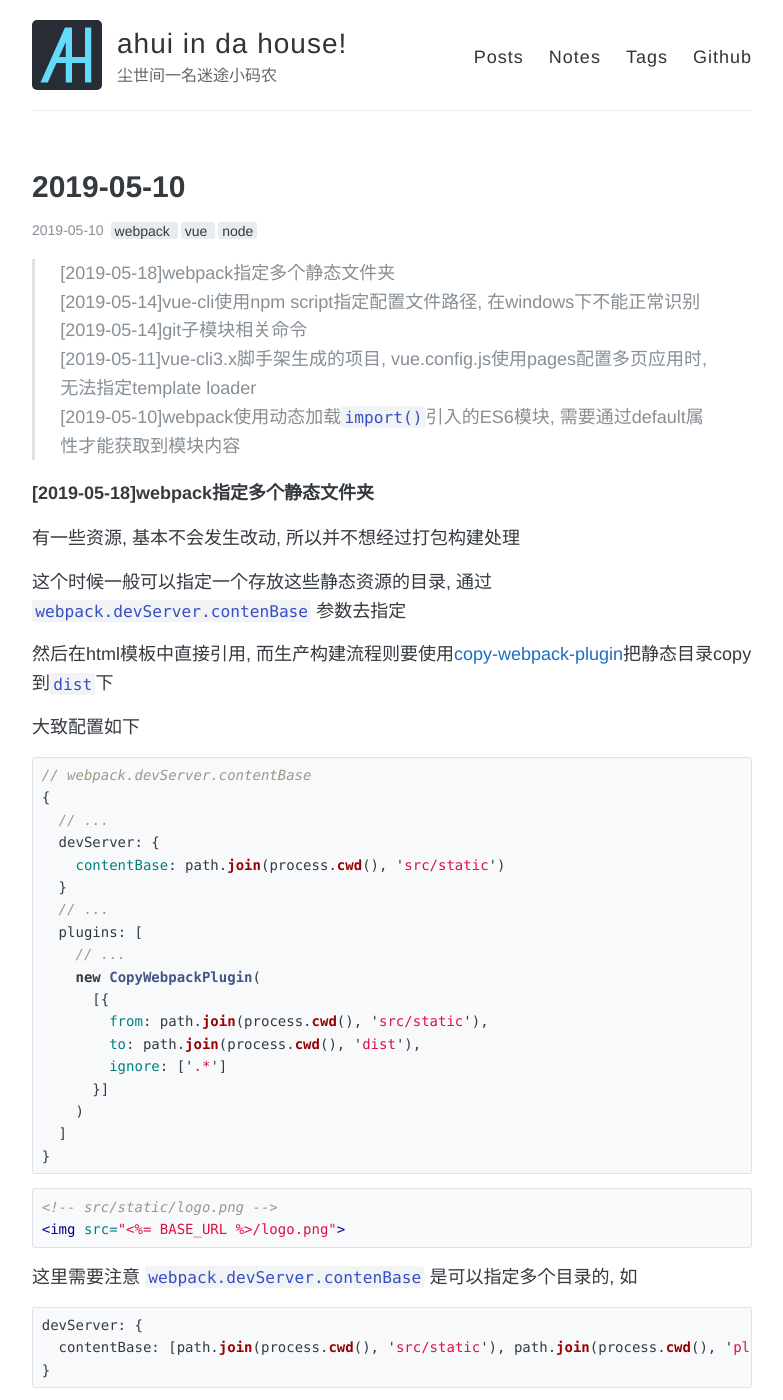
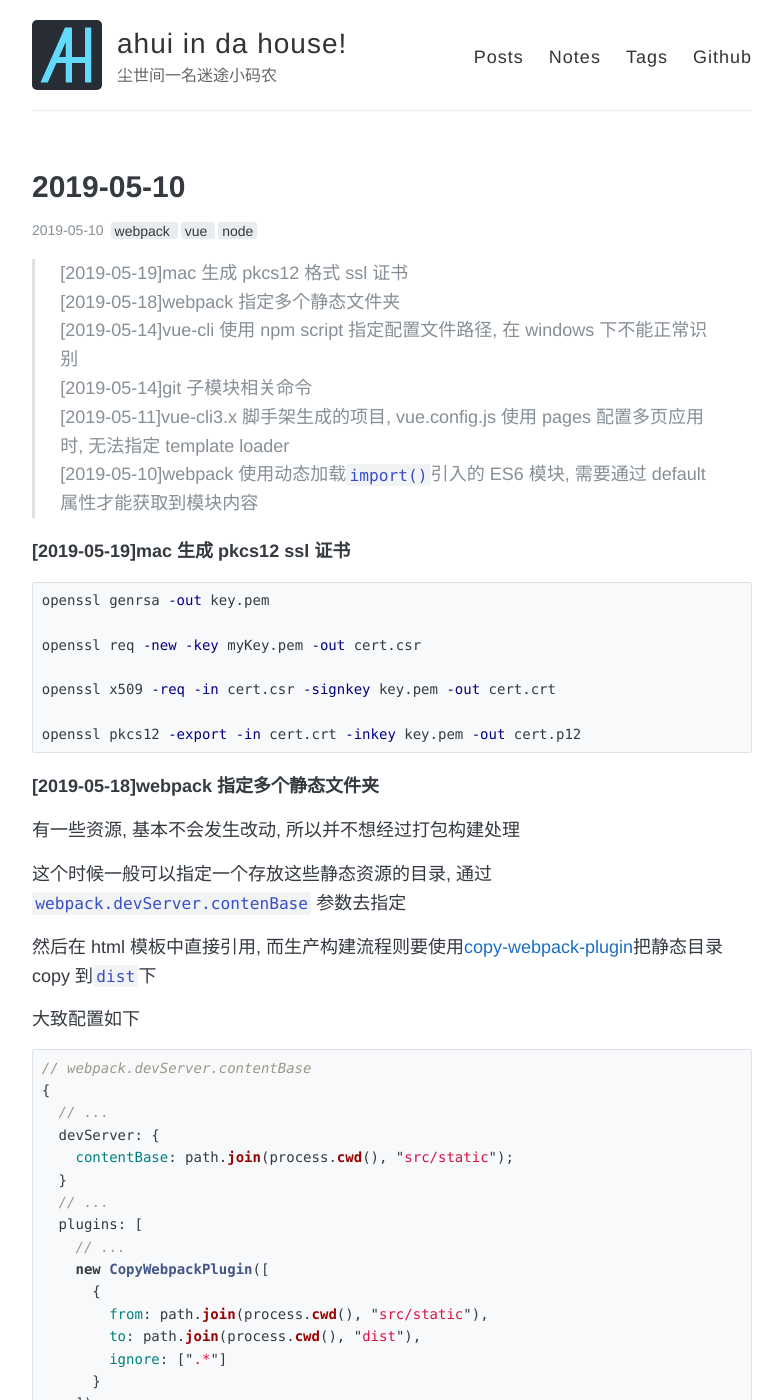
Before and after one commit to funkyLover/blog, a Jekyll site: the page built from notes/_posts/2020-05-10-notes.md, in a window 1280 px wide and 1400 px high. Shown: the whole window, without its empty margins (248-1031 px from the left). Built offline with Jekyll 4.4.1, drawn with Linux system fonts in a browser that asks for light colours; comment, search, counter and statistics services are not loaded; some of the changed text lies outside the part shown.

Commit message:
[note]add;

````diff
--- a/notes/_posts/2020-05-10-notes.md
+++ b/notes/_posts/2020-05-10-notes.md
@@ -7,19 +7,32 @@ comments: true
 share: true
 ---
 
-> [2019-05-18]webpack指定多个静态文件夹 <br>
-> [2019-05-14]vue-cli使用npm script指定配置文件路径, 在windows下不能正常识别 <br>
-> [2019-05-14]git子模块相关命令 <br>
-> [2019-05-11]vue-cli3.x脚手架生成的项目, vue.config.js使用pages配置多页应用时, 无法指定template loader <br>
-> [2019-05-10]webpack使用动态加载`import()`引入的ES6模块, 需要通过default属性才能获取到模块内容
+> [2019-05-19]mac 生成 pkcs12 格式 ssl 证书 <br>
+> [2019-05-18]webpack 指定多个静态文件夹 <br>
+> [2019-05-14]vue-cli 使用 npm script 指定配置文件路径, 在 windows 下不能正常识别 <br>
+> [2019-05-14]git 子模块相关命令 <br>
+> [2019-05-11]vue-cli3.x 脚手架生成的项目, vue.config.js 使用 pages 配置多页应用时, 无法指定 template loader <br>
+> [2019-05-10]webpack 使用动态加载`import()`引入的 ES6 模块, 需要通过 default 属性才能获取到模块内容
 
-##### [2019-05-18]webpack指定多个静态文件夹
+##### [2019-05-19]mac 生成 pkcs12 ssl 证书
+
+```bash
+openssl genrsa -out key.pem
+
+openssl req -new -key myKey.pem -out cert.csr
+
+openssl x509 -req -in cert.csr -signkey key.pem -out cert.crt
+
+openssl pkcs12 -export -in cert.crt -inkey key.pem -out cert.p12
+```
+
+##### [2019-05-18]webpack 指定多个静态文件夹
 
 有一些资源, 基本不会发生改动, 所以并不想经过打包构建处理
 
 这个时候一般可以指定一个存放这些静态资源的目录, 通过 `webpack.devServer.contenBase` 参数去指定
 
-然后在html模板中直接引用, 而生产构建流程则要使用[copy-webpack-plugin](https://github.com/webpack-contrib/copy-webpack-plugin)把静态目录copy到`dist`下
+然后在 html 模板中直接引用, 而生产构建流程则要使用[copy-webpack-plugin](https://github.com/webpack-contrib/copy-webpack-plugin)把静态目录 copy 到`dist`下
 
 大致配置如下
 
@@ -28,40 +41,43 @@ share: true
 {
   // ...
   devServer: {
-    contentBase: path.join(process.cwd(), 'src/static')
+    contentBase: path.join(process.cwd(), "src/static");
   }
   // ...
   plugins: [
     // ...
-    new CopyWebpackPlugin(
-      [{
-        from: path.join(process.cwd(), 'src/static'),
-        to: path.join(process.cwd(), 'dist'),
-        ignore: ['.*']
-      }]
-    )
-  ]
+    new CopyWebpackPlugin([
+      {
+        from: path.join(process.cwd(), "src/static"),
+        to: path.join(process.cwd(), "dist"),
+        ignore: [".*"]
+      }
+    ])
+  ];
 }
 ```
 
 ```html
 <!-- src/static/logo.png -->
-<img src="<%= BASE_URL %>/logo.png">
+<img src="<%= BASE_URL %>/logo.png" />
 ```
 
 这里需要注意 `webpack.devServer.contenBase` 是可以指定多个目录的, 如
 
 ```js
 devServer: {
-  contentBase: [path.join(process.cwd(), 'src/static'), path.join(process.cwd(), 'plugin')]
+  contentBase: [
+    path.join(process.cwd(), "src/static"),
+    path.join(process.cwd(), "plugin")
+  ];
 }
 ```
 
 如非必要的情况慎用此特性, 如果要使用就要小心维护避免两边出现同名文件
 
-##### [2019-05-14]vue-cli使用npm script指定配置文件路径, 在windows下不能正常识别
+##### [2019-05-14]vue-cli 使用 npm script 指定配置文件路径, 在 windows 下不能正常识别
 
-一开始使用vue-cli构建项目时, 使用下面的npm script去指定配置文件
+一开始使用 vue-cli 构建项目时, 使用下面的 npm script 去指定配置文件
 
 ```js
 scripts: {
@@ -69,7 +85,7 @@ scripts: {
 }
 ```
 
-使用上面写法, 在mac平台下没有出现问题, 结果在windows下翻车了
+使用上面写法, 在 mac 平台下没有出现问题, 结果在 windows 下翻车了
 
 首先想到的是通过命令设置`process.env`值时, 需要处理平台的兼容性, 就引入了`cross-env`
 
@@ -79,11 +95,11 @@ scripts: {
 }
 ```
 
-结果发现还是翻车了, 最终通过调试才发现, 原来windows下`process.env`中并没有`PWD`值
+结果发现还是翻车了, 最终通过调试才发现, 原来 windows 下`process.env`中并没有`PWD`值
 
-所以写在script中的`$PWD`并没有正确解析成当前项目路径, 进而导致配置文件拼接错误
+所以写在 script 中的`$PWD`并没有正确解析成当前项目路径, 进而导致配置文件拼接错误
 
-唯有把启动逻辑单独写了脚本, 再通过npm script调用, 最终改造如下
+唯有把启动逻辑单独写了脚本, 再通过 npm script 调用, 最终改造如下
 
 ```js
 scripts: {
@@ -107,7 +123,7 @@ if (process.env.VUE_CLI_SERVICE_CONFIG_PATH) {
 crossEnv(args);
 ```
 
-##### [2019-05-14]git子模块相关命令
+##### [2019-05-14]git 子模块相关命令
 
 ```bash
 # 下载一个包含子模块的工程
@@ -117,9 +133,9 @@ git clone --recursive https://git.......
 git submodule update --init --recursive
 ```
 
-##### [2019-05-11]vue-cli3.x脚手架生成的项目, vue.config.js使用pages配置多页应用时, 无法指定template loader
+##### [2019-05-11]vue-cli3.x 脚手架生成的项目, vue.config.js 使用 pages 配置多页应用时, 无法指定 template loader
 
-在配置多页应用时指定template模板, 但是却在构建时却发现使用了vue-cli自带的模板, 使用`vue inspect`来检查生成的webpack配置时也的确是使用的自带模板
+在配置多页应用时指定 template 模板, 但是却在构建时却发现使用了 vue-cli 自带的模板, 使用`vue inspect`来检查生成的 webpack 配置时也的确是使用的自带模板
 
 ```js
 // vue.config.js
````
Also changed, not shown: other parts of notes/_posts/2020-05-10-notes.md (+10 -9 lines).
